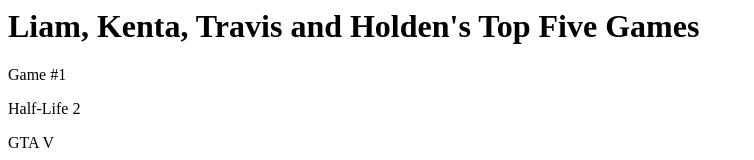
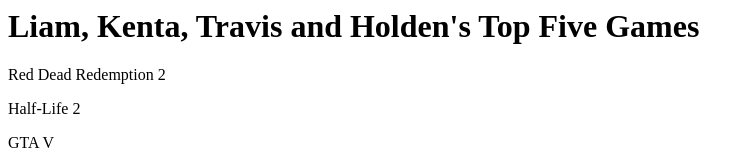
Before and after one commit to greatestdev100/top5-games, a plain HTML site: page index.html in a window 1280 px wide. Shown: the top 160 px of the page, without its empty margins (0-754 px from the left). Drawn offline with Linux system fonts and the light colour scheme.

Commit message:
Update game list in index.html
for now

```diff
--- a/index.html
+++ b/index.html
@@ -4,5 +4,5 @@
          <h1>Liam, Kenta, Travis and Holden's Top Five Games</h1>
       </div>
       <div id="content">
-         <p>Game #1<p>Half-Life 2<p>GTA V<p>Roblox Doors<p>Minecraft
+         <p>Red Dead Redemption 2<p>Half-Life 2<p>GTA V<p>Roblox Doors<p>Minecraft
 </html>
```
